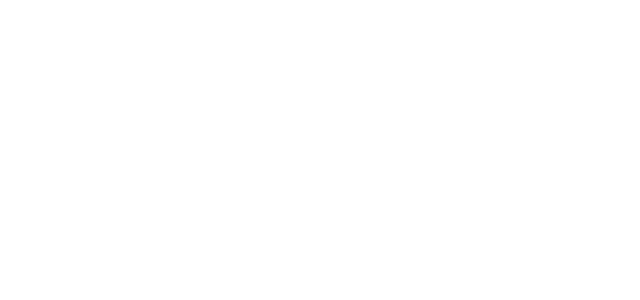
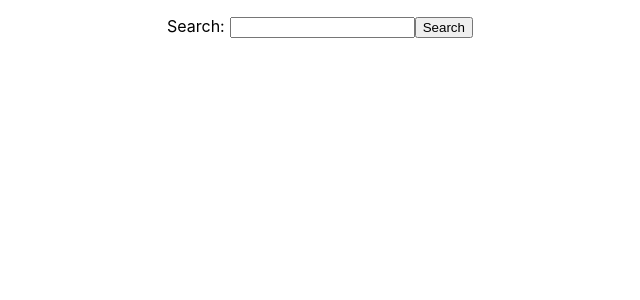
Before and after one commit to masonblier/langis-web, a React app: page / in a window 1280 px wide. Shown: the top 300 px of the page, without its empty margins (89-729 px from the left). Built offline with nearby package versions, Linux system fonts and the light colour scheme.

Commit message:
search form WIP

```diff
--- a/src/app/App.tsx
+++ b/src/app/App.tsx
@@ -3,10 +3,41 @@
 
 import { RootState } from './rootReducer'
 
+import { SearchForm } from 'features/searchUi/SearchForm'
+// import { SearchResultsPage } from 'features/searchUi/SearchResultsPage'
+
+import {
+  setCurrentSearch,
+  setCurrentPage
+} from 'features/searchUi/searchUiSlice'
+
 import './App.css'
 
 const App: React.FC = () => {
-  return <div className="App"></div>
+  const dispatch = useDispatch()
+
+  // select current state for page
+  const { page, searchQuery } = useSelector(
+    (state: RootState) => state.searchUi
+  )
+
+  // page actions
+  const setSearchQuery = (searchQuery: string) => {
+    dispatch(setCurrentSearch({ searchQuery }))
+  }
+
+  const setJumpToPage = (page: number) => {
+    dispatch(setCurrentPage(page))
+  }
+
+  // TODO content
+
+  return <div className="App">
+    <SearchForm
+      searchQuery={searchQuery || ''}
+      setSearchQuery={setSearchQuery}
+    />
+  </div>
 }
 
 export default App
--- a/src/app/rootReducer.ts
+++ b/src/app/rootReducer.ts
@@ -1,7 +1,13 @@
 import { combineReducers } from '@reduxjs/toolkit'
 
+// import wordEntriesReducer from 'features/wordEntries/wordEntriesSlice'
+import searchUiReducer from 'features/searchUi/searchUiSlice'
+
 // combines all feature reducers for use with app store
-const rootReducer = combineReducers({})
+const rootReducer = combineReducers({
+  // wordEntries: wordEntriesReducer,
+  searchUi: searchUiReducer,
+})
 
 export type RootState = ReturnType<typeof rootReducer>
 
--- /dev/null
+++ b/src/features/searchUi/SearchForm.tsx
@@ -0,0 +1,41 @@
+import React, { useState, ChangeEvent } from 'react'
+
+import './SearchForm.css'
+
+interface Props {
+  searchQuery: string
+  setSearchQuery: (searchQuery: string) => void
+}
+
+type InputEvent = ChangeEvent<HTMLInputElement>
+type ChangeHandler = (e: InputEvent) => void
+const ENTER_KEY = 13;
+
+export const SearchForm = ({
+  searchQuery,
+  setSearchQuery,
+}: Props) => {
+  const [searchQueryVal, setSearchQueryVal] = useState(searchQuery)
+
+  const handleSearchQueryKeyUp = (e: React.KeyboardEvent<HTMLInputElement>) => {
+    if (e.which === ENTER_KEY) {
+      setSearchQuery(searchQueryVal);
+    }
+  };
+
+  return (
+    <form className="search-query-form">
+      <label htmlFor="searchQuery" style={{ marginRight: 5 }}>
+        Search:
+      </label>
+      <input name="searchQuery"
+        value={searchQueryVal}
+        onChange={(e) => setSearchQueryVal(e.target.value)}
+        onKeyUp={handleSearchQueryKeyUp}
+      />
+      <button onClick={(e) => setSearchQuery(searchQueryVal)}>
+        Search
+      </button>
+    </form>
+  );
+}
--- /dev/null
+++ b/src/features/searchUi/searchUiSlice.ts
@@ -0,0 +1,44 @@
+import { createSlice, PayloadAction } from '@reduxjs/toolkit'
+
+// state for current search query
+interface CurrentSearch {
+  searchQuery: string | null
+}
+
+interface CurrentSearchPayload {
+  searchQuery?: string
+}
+
+// combined states for SearchUi page
+type SearchUiState = {
+  page: number
+} & CurrentSearch
+
+// initial state
+let initialState: SearchUiState = {
+  page: 1,
+  searchQuery: null
+}
+
+const searchUiSlice = createSlice({
+  name: 'searchUi',
+  initialState,
+  reducers: {
+    // updates page
+    setCurrentPage(state, action: PayloadAction<number>) {
+      state.page = action.payload
+    },
+    // updates CurrentSearch state
+    setCurrentSearch(state, action: PayloadAction<CurrentSearchPayload>) {
+      const { searchQuery = null } = action.payload
+      state.searchQuery = searchQuery
+    }
+  }
+})
+
+export const {
+  setCurrentSearch,
+  setCurrentPage
+} = searchUiSlice.actions
+
+export default searchUiSlice.reducer
```
Also changed, not shown: src/features/searchUi/SearchForm.css (added).
